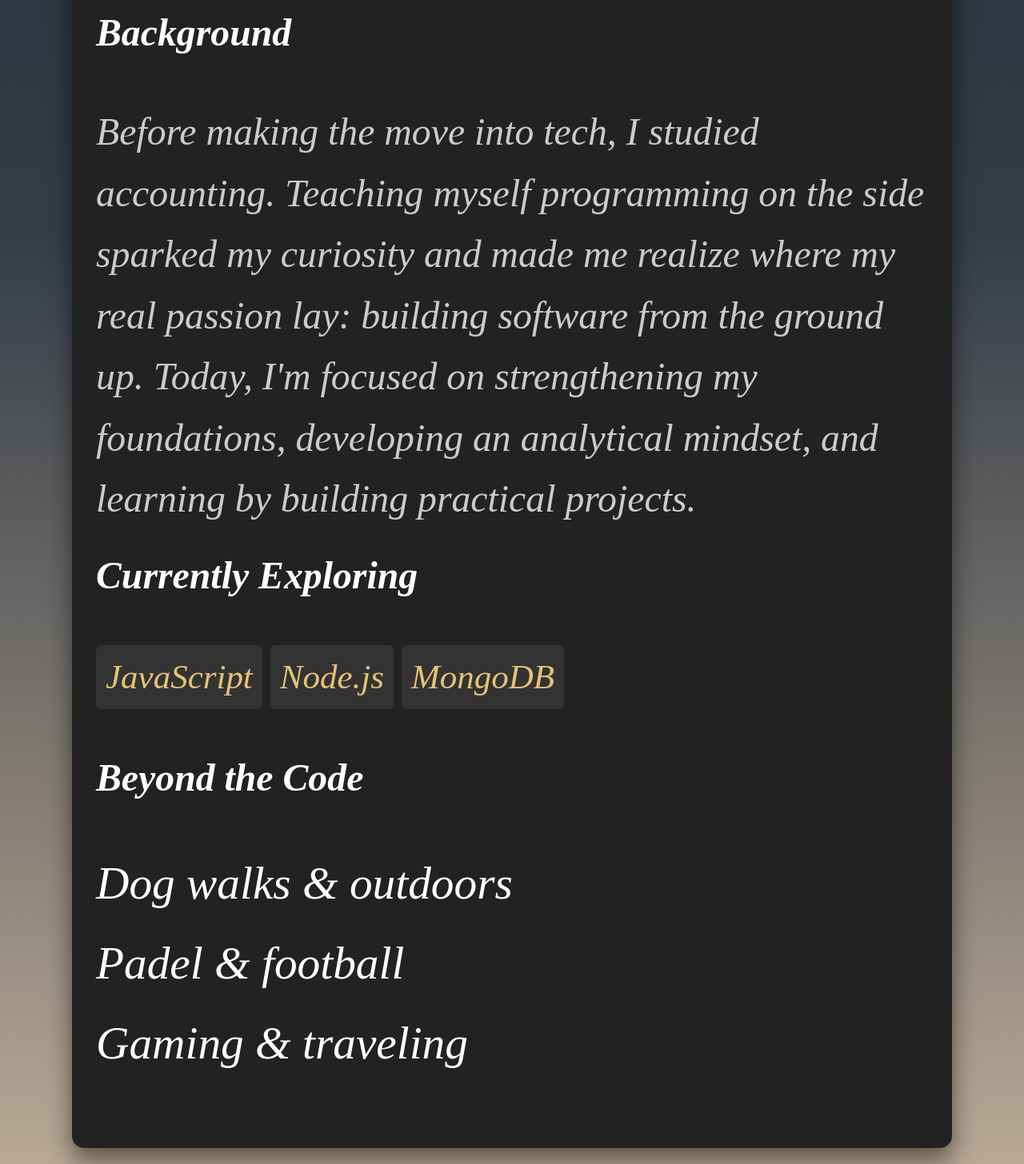
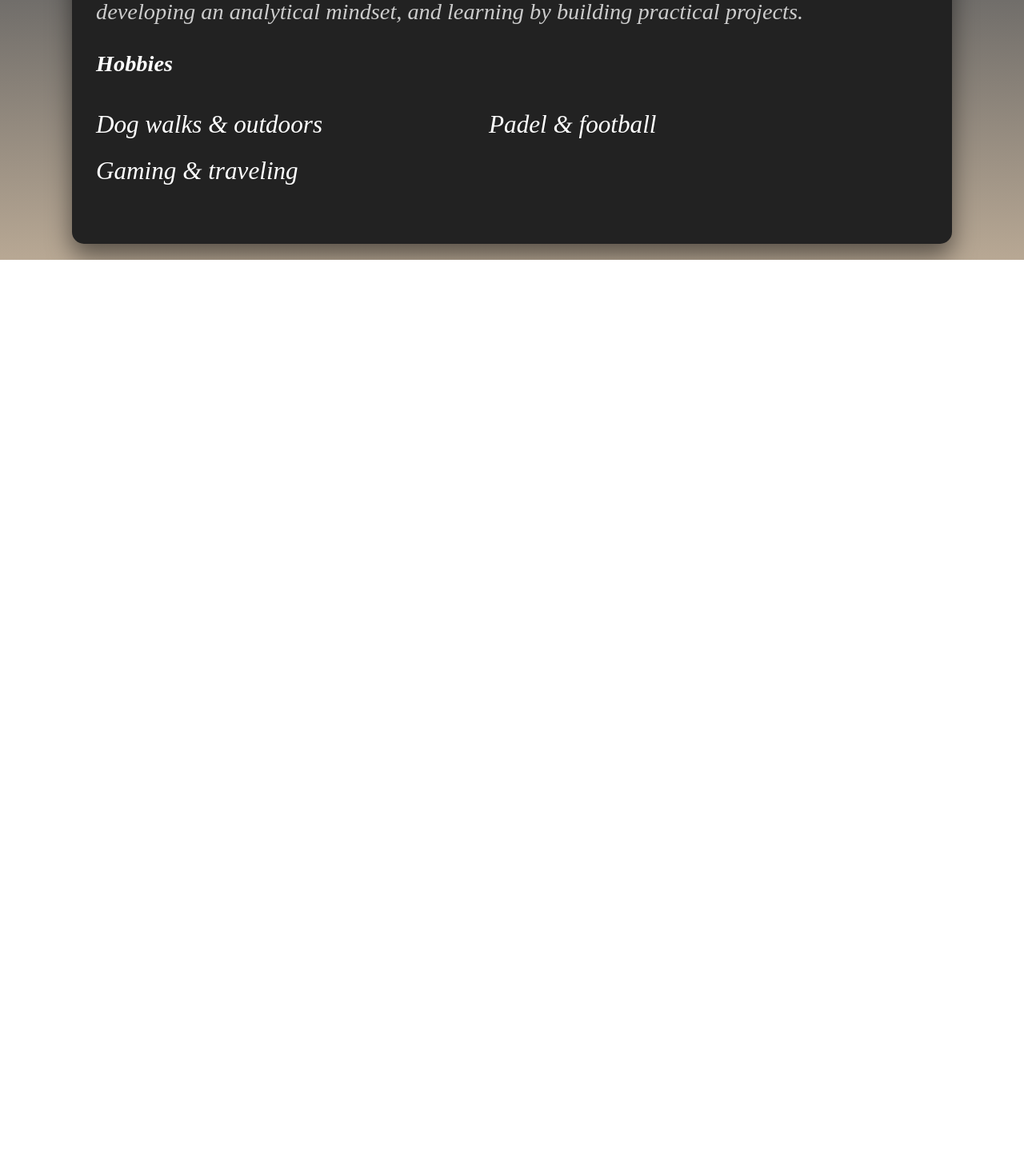
Before and after one commit to Luchianno-Mascarino/CV-Project, a plain HTML site: page index.html in a window 1280 px wide. Shown: the part 872-2328 px from the top of the page at 80% size. After the commit the page ends 1197 px from the top, so only its background shows below. Drawn offline with Linux system fonts and the light colour scheme.

Commit message:
Small changes

```diff
--- a/css/styles.css
+++ b/css/styles.css
@@ -1,5 +1,5 @@
 * {
-  font-size: 1.2em;
+  font-size: 1.1em;
   font-style: italic;
 }
 
@@ -179,7 +179,7 @@
 }
 
 .cv-item {
-    border-left: 2px solid #E5C378;
+
     padding-left: 15px;
     margin-bottom: 15px;
 }
--- a/index.html
+++ b/index.html
@@ -48,16 +48,9 @@
                     learning by building practical projects.
                 </p>
             </section>
+
             <section class="about-section">
-                <h3>Currently Exploring</h3>
-                <ul class="skills-list">
-                    <li>JavaScript</li>
-                    <li>Node.js</li>
-                    <li>MongoDB</li>
-                </ul>
-            </section>
-            <section class="about-section">
-                <h3>Beyond the Code</h3>
+                <h3>Hobbies</h3>
                 <ul class="interests-list">
                     <li>Dog walks & outdoors</li>
                     <li>Padel & football</li>
```
Also changed, not shown: portfolio.html (+1 -1 lines).
